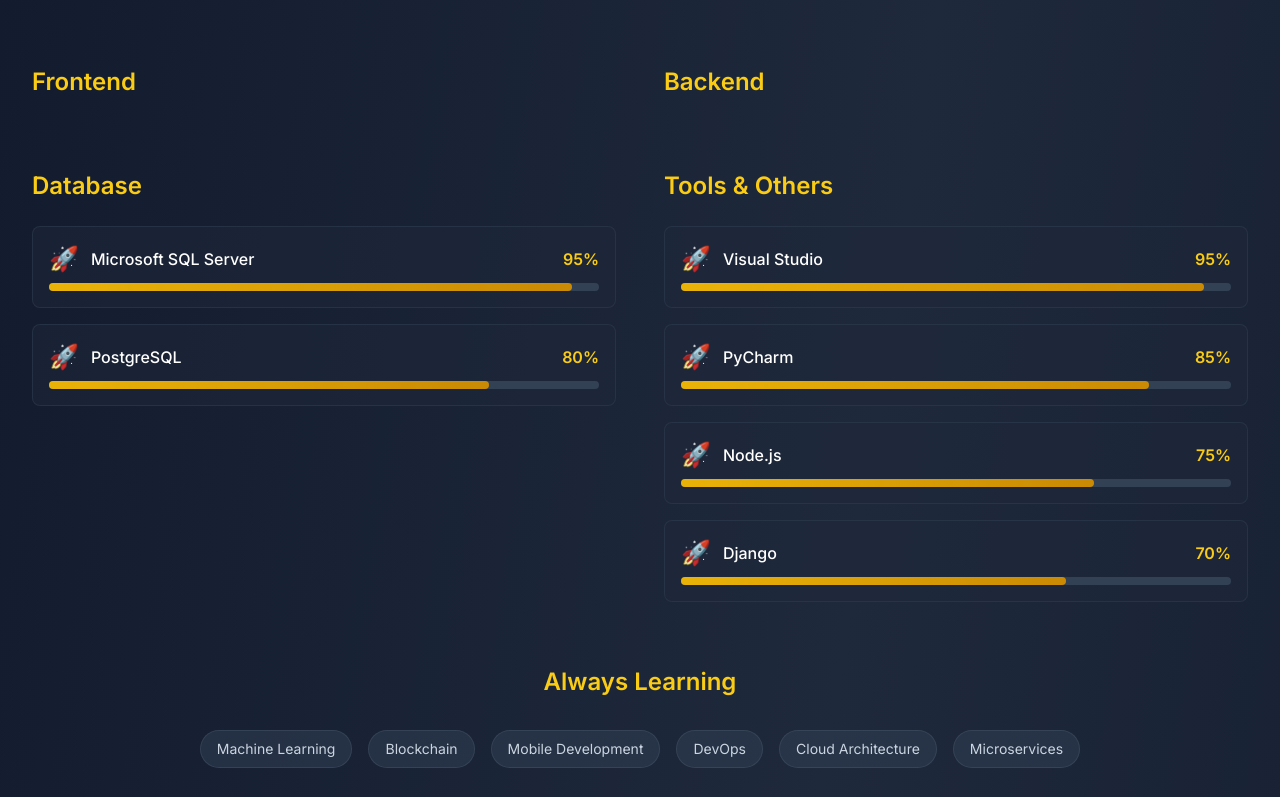
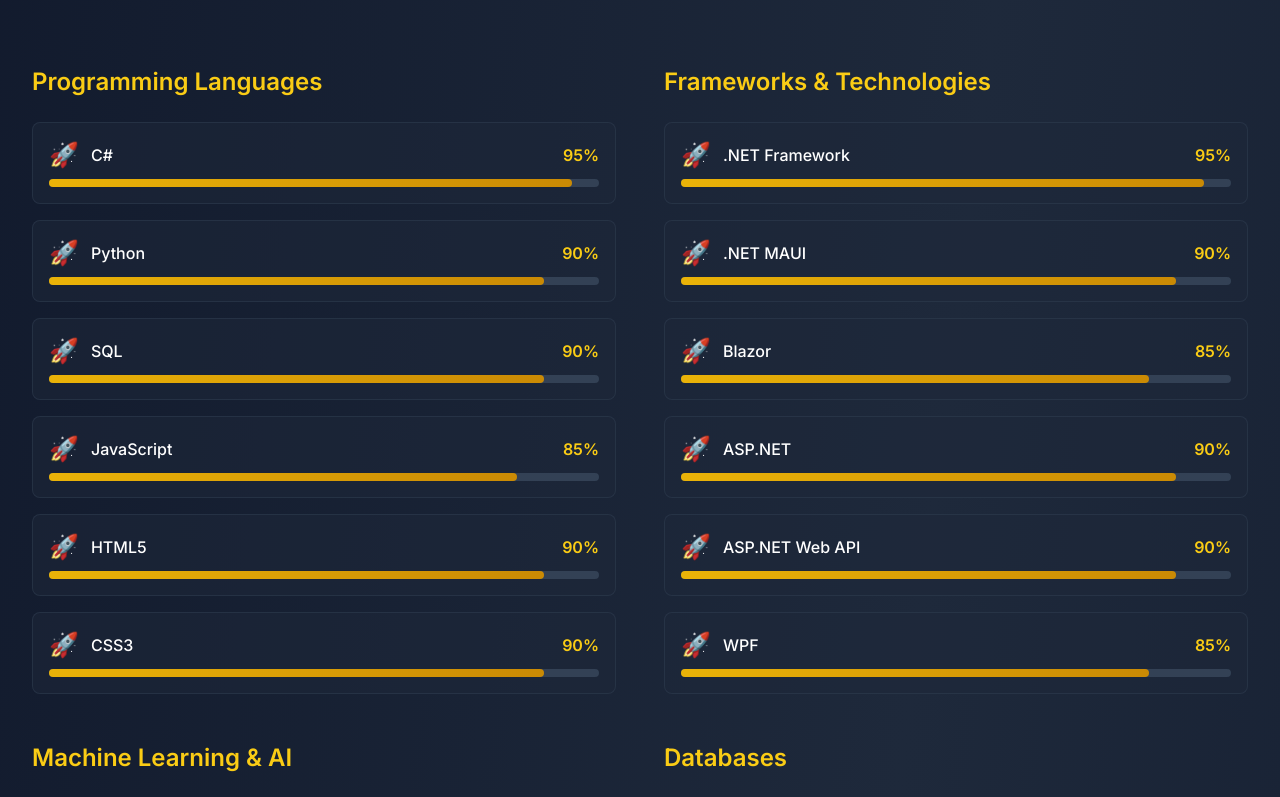
Before and after one commit to Raghoothamareddy/Portfolio, a React (Vite) app: page / in a window 1280 px wide. Shown: the part 2283-3080 px from the top of the page. Built offline with nearby package versions, Linux system fonts and the light colour scheme.

Commit message:
Error Fixes

```diff
--- a/src/App.tsx
+++ b/src/App.tsx
@@ -21,7 +21,7 @@
 function App() {
   const [isLoading, setIsLoading] = React.useState(true);
   const scrollDirection = useScrollDirection();
-  const [ref, inView] = useInView({
+  const [ref] = useInView({
     threshold: 0.1,
     triggerOnce: true
   });
@@ -31,13 +31,6 @@
     const lenis = new Lenis({
       duration: 1.2,
       easing: (t) => Math.min(1, 1.001 - Math.pow(2, -10 * t)),
-      direction: 'vertical',
-      gestureDirection: 'vertical',
-      smooth: true,
-      mouseMultiplier: 1,
-      smoothTouch: false,
-      touchMultiplier: 2,
-      infinite: false,
     });
 
     function raf(time: number) {
--- a/src/components/Contact.tsx
+++ b/src/components/Contact.tsx
@@ -1,7 +1,7 @@
-import React, { useState } from 'react';
+import React from 'react';
 import { motion } from 'framer-motion';
 import { useInView } from 'react-intersection-observer';
-import { FaEnvelope, FaPhone, FaMapMarkerAlt, FaGithub, FaLinkedin, FaTwitter, FaPaperPlane } from 'react-icons/fa';
+import { FaEnvelope, FaPhone, FaMapMarkerAlt, FaGithub, FaLinkedin, FaTwitter } from 'react-icons/fa';
 import { personalInfo } from '@/data/portfolio';
 
 const Contact: React.FC = () => {
@@ -10,14 +10,14 @@
     triggerOnce: true
   });
 
-  const [formData, setFormData] = useState({
-    name: '',
-    email: '',
-    subject: '',
-    message: ''
-  });
+  // const [formData, setFormData] = useState({
+  //   name: '',
+  //   email: '',
+  //   subject: '',
+  //   message: ''
+  // });
 
-  const [isSubmitting, setIsSubmitting] = useState(false);
+  // const [isSubmitting, setIsSubmitting] = useState(false);
 
   const containerVariants = {
     hidden: { opacity: 0 },
@@ -42,27 +42,27 @@
     }
   };
 
-  const handleInputChange = (e: React.ChangeEvent<HTMLInputElement | HTMLTextAreaElement>) => {
-    setFormData({
-      ...formData,
-      [e.target.name]: e.target.value
-    });
-  };
+  // const handleInputChange = (e: React.ChangeEvent<HTMLInputElement | HTMLTextAreaElement>) => {
+  //   setFormData({
+  //     ...formData,
+  //     [e.target.name]: e.target.value
+  //   });
+  // };
 
-  const handleSubmit = async (e: React.FormEvent) => {
-    e.preventDefault();
-    setIsSubmitting(true);
+  // const handleSubmit = async (e: React.FormEvent) => {
+  //   e.preventDefault();
+  //   setIsSubmitting(true);
 
-    // Simulate form submission
-    await new Promise(resolve => setTimeout(resolve, 2000));
+  //   // Simulate form submission
+  //   await new Promise(resolve => setTimeout(resolve, 2000));
 
-    // Reset form
-    setFormData({ name: '', email: '', subject: '', message: '' });
-    setIsSubmitting(false);
+  //   // Reset form
+  //   setFormData({ name: '', email: '', subject: '', message: '' });
+  //   setIsSubmitting(false);
 
-    // Show success message (you can implement a toast notification here)
-    alert('Message sent successfully!');
-  };
+  //   // Show success message (you can implement a toast notification here)
+  //   alert('Message sent successfully!');
+  // };
 
   const contactMethods = [
     {
--- a/src/components/Experience.tsx
+++ b/src/components/Experience.tsx
@@ -77,7 +77,7 @@
             </motion.h3>
 
             <div className="space-y-8">
-              {experiences.map((exp, index) => (
+              {experiences.map((exp) => (
                 <motion.div
                   key={exp.id}
                   variants={itemVariants}
@@ -146,7 +146,7 @@
             </motion.h3>
 
             <div className="space-y-8">
-              {education.map((edu, index) => (
+              {education.map((edu) => (
                 <motion.div
                   key={edu.id}
                   variants={itemVariants}
--- a/src/components/Projects.tsx
+++ b/src/components/Projects.tsx
@@ -1,7 +1,7 @@
 import React, { useState } from 'react';
 import { motion, AnimatePresence } from 'framer-motion';
 import { useInView } from 'react-intersection-observer';
-import { FaGithub, FaExternalLinkAlt, FaCode, FaRocket } from 'react-icons/fa';
+import { FaGithub, FaExternalLinkAlt, FaCode } from 'react-icons/fa';
 import { projects } from '@/data/portfolio';
 
 const Projects: React.FC = () => {
@@ -100,7 +100,7 @@
           className="grid md:grid-cols-2 lg:grid-cols-3 gap-8"
         >
           <AnimatePresence mode="wait">
-            {filteredProjects.map((project, index) => (
+            {filteredProjects.map((project) => (
               <motion.div
                 key={project.id}
                 variants={itemVariants}
--- a/src/components/Skills.tsx
+++ b/src/components/Skills.tsx
@@ -33,20 +33,24 @@
   };
 
   const skillCategories = {
-    frontend: skills.filter(skill => skill.category === 'frontend'),
-    backend: skills.filter(skill => skill.category === 'backend'),
+    programming: skills.filter(skill => skill.category === 'programming'),
+    framework: skills.filter(skill => skill.category === 'framework'),
+    ml: skills.filter(skill => skill.category === 'ml'),
     database: skills.filter(skill => skill.category === 'database'),
+    cloud: skills.filter(skill => skill.category === 'cloud'),
     tools: skills.filter(skill => skill.category === 'tools')
   };
 
   const categoryTitles = {
-    frontend: 'Frontend',
-    backend: 'Backend',
-    database: 'Database',
-    tools: 'Tools & Others'
+    programming: 'Programming Languages',
+    framework: 'Frameworks & Technologies',
+    ml: 'Machine Learning & AI',
+    database: 'Databases',
+    cloud: 'Cloud & DevOps',
+    tools: 'Developer Tools'
   };
 
-  const getSkillIcon = (iconName: string) => {
+  const getSkillIcon = () => {
     // In a real project, you'd use actual icon components or SVGs
     return `🚀`; // Placeholder
   };
@@ -100,7 +104,7 @@
                   >
                     <div className="flex items-center justify-between mb-2">
                       <div className="flex items-center space-x-3">
-                        <span className="text-2xl">{getSkillIcon(skill.icon)}</span>
+                        <span className="text-2xl">{getSkillIcon()}</span>
                         <span className="font-medium text-white">{skill.name}</span>
                       </div>
                       <span className="text-primary-400 font-semibold">
```
